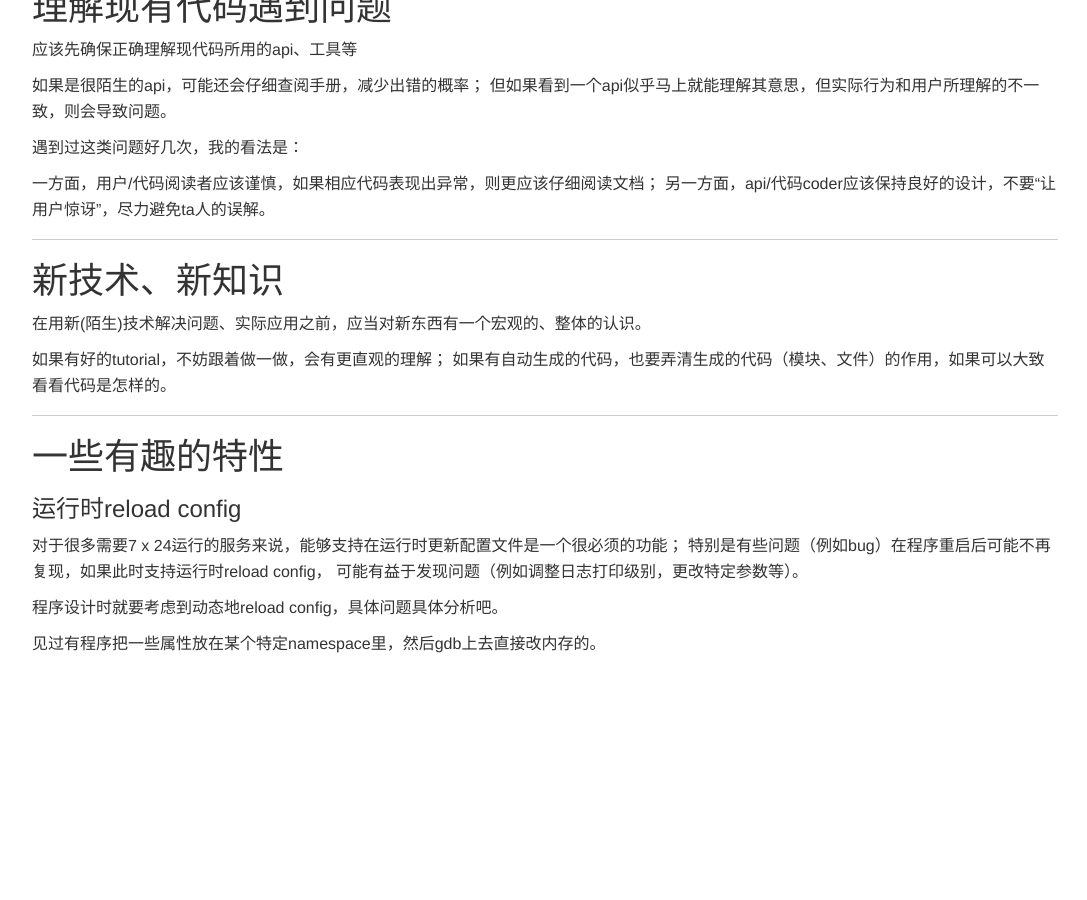
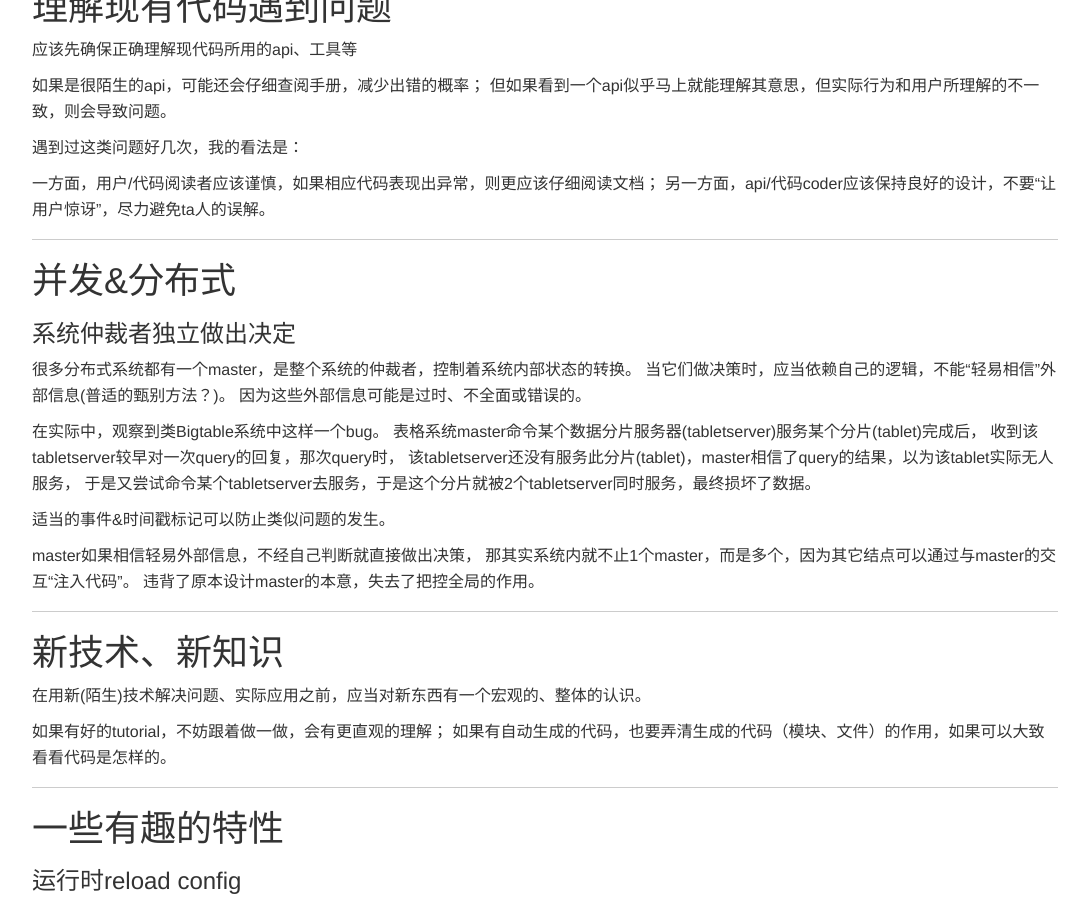
Before and after one commit to taocp/taocp.github.com, a Jekyll site: the page built from _posts/2016-04-10-编程有关的一些思考.md, in a window 1280 px wide and 900 px high, scrolled down 1604 px. Shown: the whole window, without its empty margins (95-1182 px from the left). Built offline with Jekyll 4.4.1, drawn with Linux system fonts in a browser that asks for light colours; nearby versions of some CDN libraries; library files that are not in the unit come from our copies; comment, search, counter and statistics services are not loaded; before the commit the page ends 2301 px from its top, so only the background shows below that.

Commit message:
update 2016-04-10

```diff
--- a/_posts/2016-04-10-编程有关的一些思考.md
+++ b/_posts/2016-04-10-编程有关的一些思考.md
@@ -91,6 +91,28 @@ categories:
 
 ---
 
+# 并发&分布式
+
+### 系统仲裁者独立做出决定
+
+很多分布式系统都有一个master，是整个系统的仲裁者，控制着系统内部状态的转换。
+当它们做决策时，应当依赖自己的逻辑，不能“轻易相信”外部信息(普适的甄别方法？)。
+因为这些外部信息可能是过时、不全面或错误的。
+
+在实际中，观察到类Bigtable系统中这样一个bug。
+表格系统master命令某个数据分片服务器(tabletserver)服务某个分片(tablet)完成后，
+收到该tabletserver较早对一次query的回复，那次query时，
+该tabletserver还没有服务此分片(tablet)，master相信了query的结果，以为该tablet实际无人服务，
+于是又尝试命令某个tabletserver去服务，于是这个分片就被2个tabletserver同时服务，最终损坏了数据。
+
+适当的事件&时间戳标记可以防止类似问题的发生。
+
+master如果相信轻易外部信息，不经自己判断就直接做出决策，
+那其实系统内就不止1个master，而是多个，因为其它结点可以通过与master的交互“注入代码”。
+违背了原本设计master的本意，失去了把控全局的作用。
+
+---
+
 # 新技术、新知识
 
 在用新(陌生)技术解决问题、实际应用之前，应当对新东西有一个宏观的、整体的认识。
```
